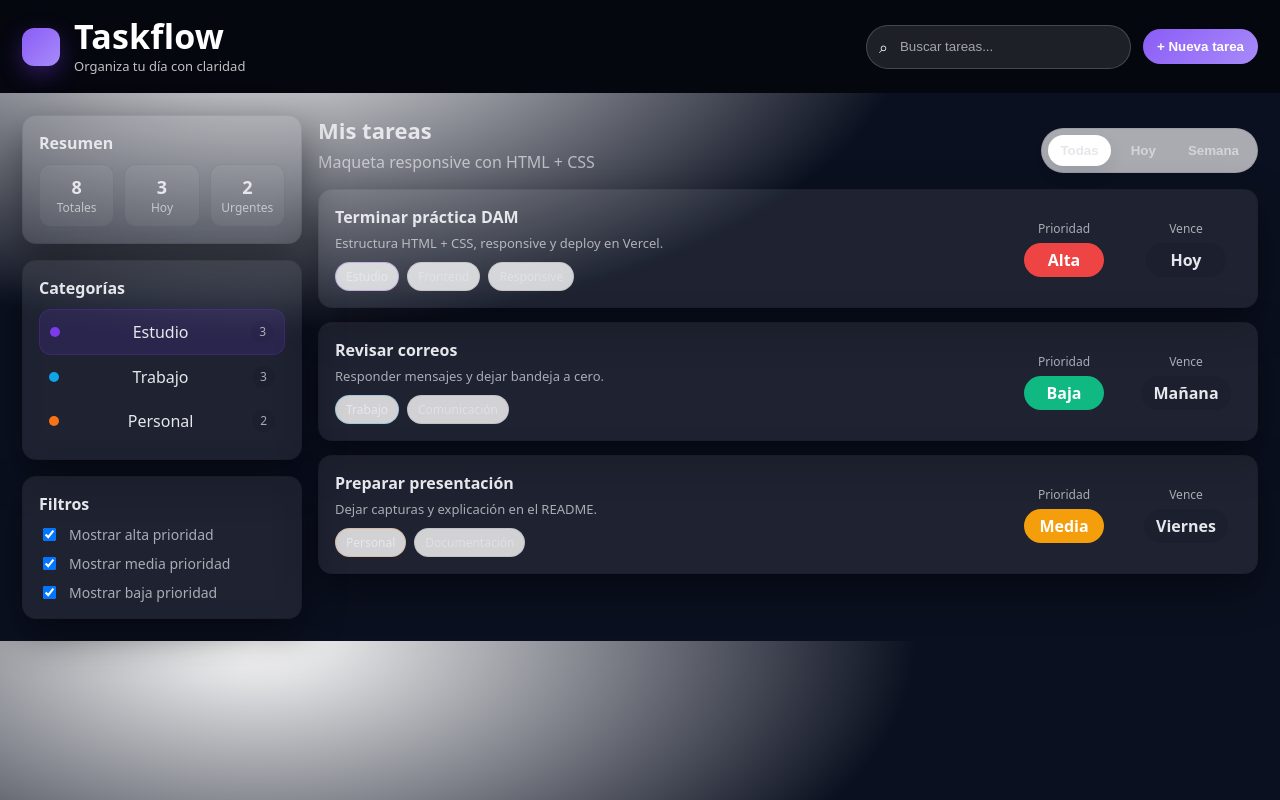
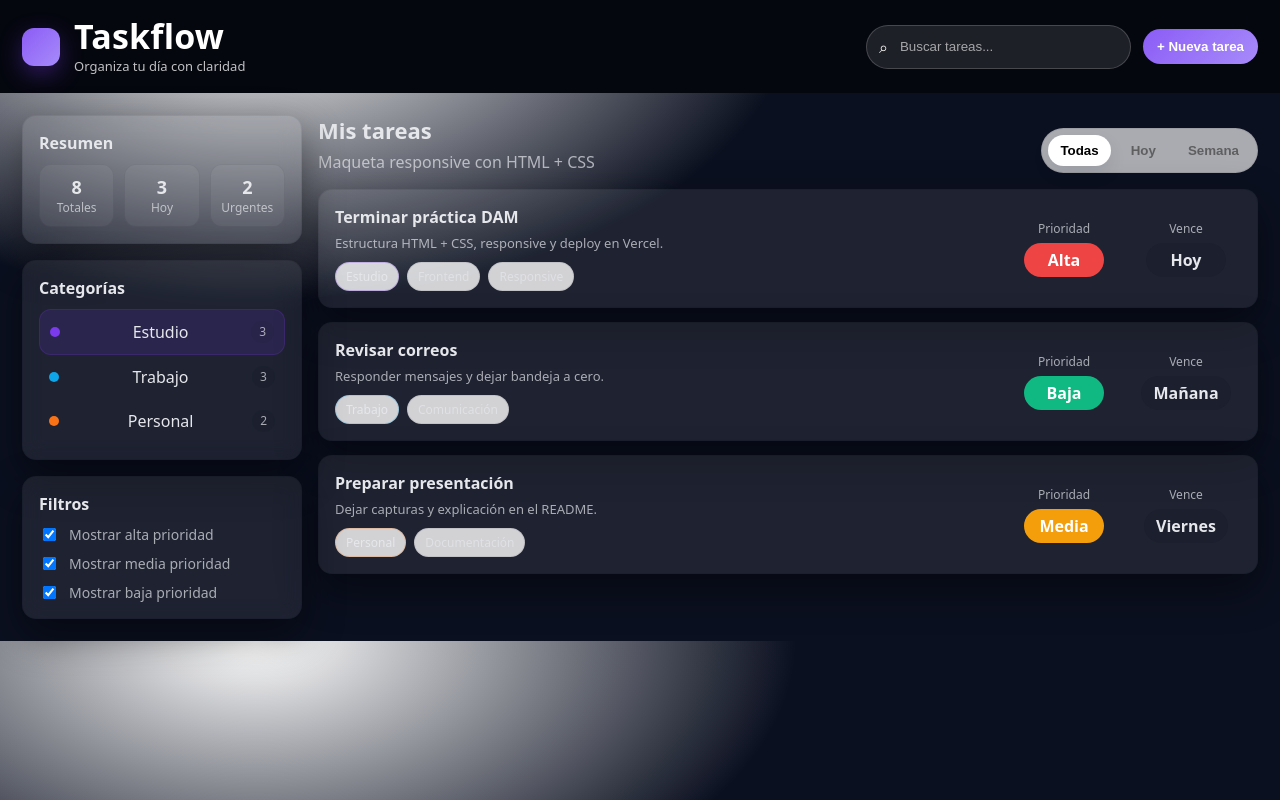
Before and after one commit to RaulAMartin/taskflow-project, a plain HTML site: page index.html in a window 1280 px wide. Drawn offline with Linux system fonts and the light colour scheme.

Commit message:
Arreglos tipografia y colores

```diff
--- a/style.css
+++ b/style.css
@@ -26,7 +26,7 @@
 body{
   margin:0;
   font-family: var(--font);
-  background: radial-gradient(1200px 600px at 20% 0%, #ffffff 0%, var(--bg) 55%);
+  background: radial-gradient(900px 500px at 20% 0%, rgba(255,255,255,0.08) 0%, var(--bg) 60%);
   color: var(--text);
 }
 
@@ -248,12 +248,12 @@ body{
   padding: 8px 12px;
   border-radius: 999px;
   cursor:pointer;
-  color: var(--muted);
+  color: #5f5f5f;
   font-weight: 700;
 }
 .seg.active{
   background: white;
-  color: var(--text);
+  color: #000;
   box-shadow: 0 8px 18px rgba(2,6,23,0.08);
 }
 
```
